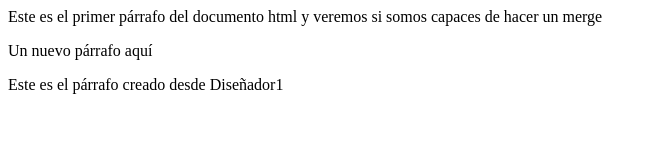
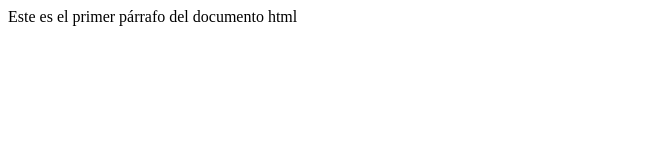
Before and after one commit to ingmario7/CursoGit, a plain HTML site: page index.html in a window 1280 px wide. Shown: the whole page, without its empty margins (0-657 px from the left). Drawn offline with Linux system fonts and the light colour scheme.

Commit message:
Primer párrafo

```diff
--- a/index.html
+++ b/index.html
@@ -14,11 +14,7 @@
 
     <body>
 
-        <p>Este es el primer párrafo del documento html y veremos si somos capaces de hacer un merge</p>
-
-        <p>Un nuevo párrafo aquí</p>
-
-        <p>Este es el párrafo creado desde Diseñador1</p>
+        <p>Este es el primer párrafo del documento html</p>
 
     </body>
 
```
